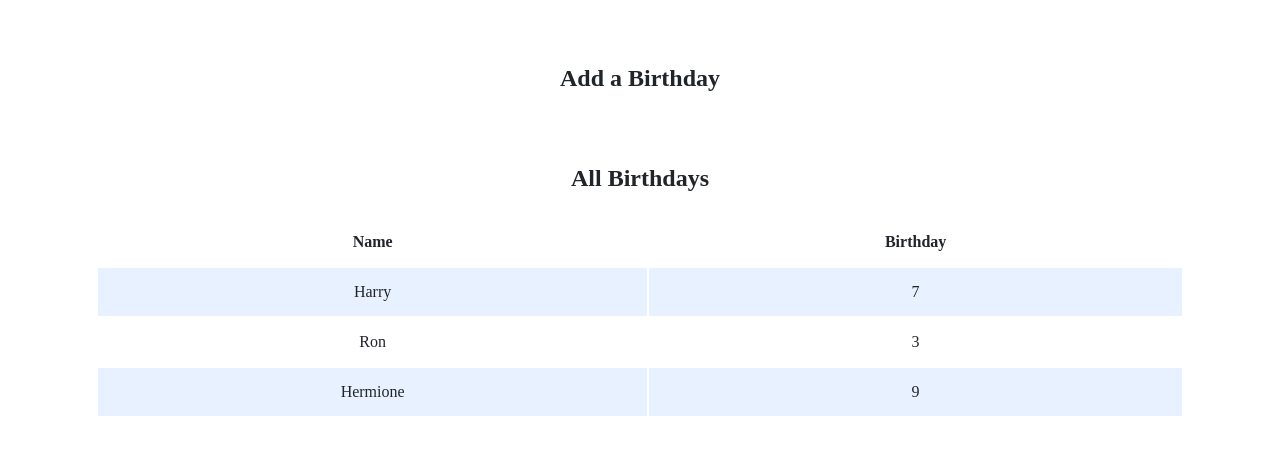
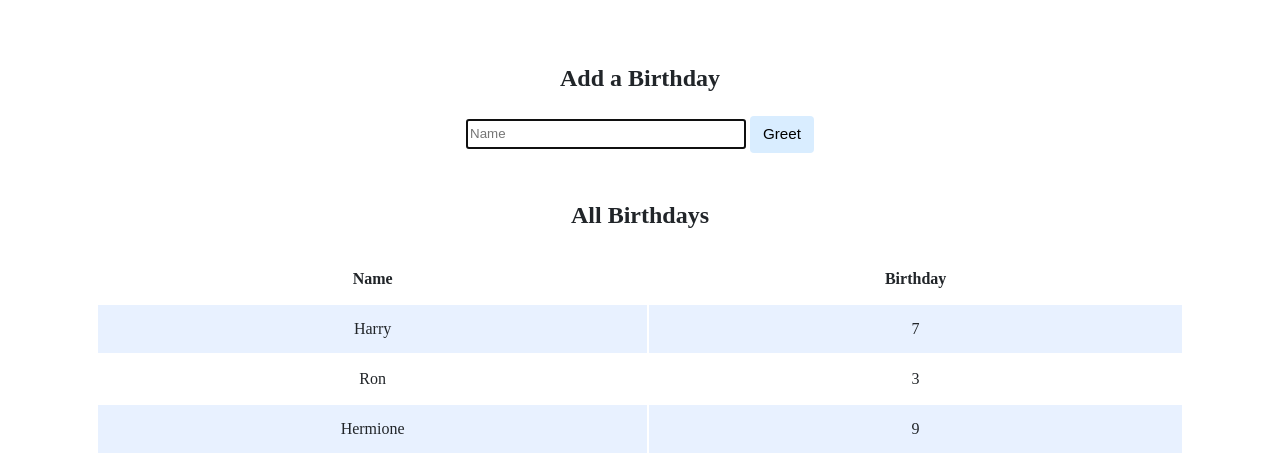
Before and after one commit to MatheusKael/study-blabla, a Flask app: page / in a window 1280 px wide. Shown: the part 200-654 px from the top of the page. Run offline with Flask 3, Linux system fonts and the light colour scheme; data comes from the database, SQL or seed files in the repository; some libraries are stand-ins or nearby versions.

Commit message:
Mon, Apr 17, 2023, 2:22 PM -04:00

```diff
--- a/week9/birthdays/templates/index.html
+++ b/week9/birthdays/templates/index.html
@@ -17,6 +17,10 @@
 
             <h2>Add a Birthday</h2>
             <!-- TODO: Create a form for users to submit a name, a month, and a day -->
+            <form action="/" method="post">
+                <input autocomplete="off" autofocus name="name" placeholder="Name" type="text">
+                <button type="submit">Greet</button>
+            </form>
         </div>
 
         <div class="section">
```
